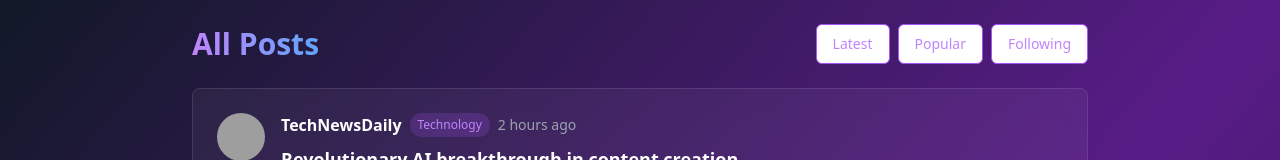
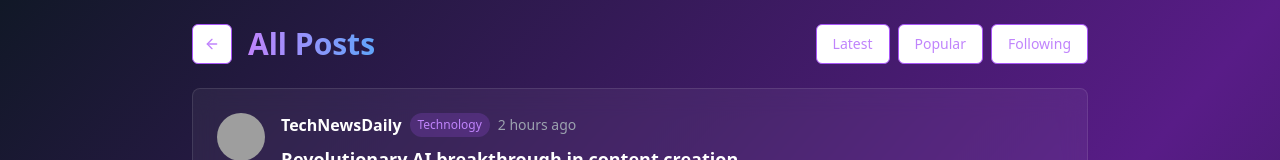
Before and after one commit to BugSlayer555/fusionhub-ai-streams, a React (Vite) app: page /posts in a window 1280 px wide. Shown: the top 160 px of the page. Built offline with nearby package versions, Linux system fonts and the light colour scheme; grey boxes are pictures that could not be loaded.

Commit message:
Add back button to Posts page
Adds a back button to the Posts page to navigate to the previous page.

```diff
--- a/src/pages/Posts.tsx
+++ b/src/pages/Posts.tsx
@@ -1,5 +1,6 @@
 
 import { useState } from "react";
+import { useNavigate } from "react-router-dom";
 import { Button } from "@/components/ui/button";
 import { Card, CardContent, CardHeader, CardTitle } from "@/components/ui/card";
 import {
@@ -8,7 +9,8 @@ import {
   Share,
   Eye,
   Play,
-  Clock
+  Clock,
+  ArrowLeft
 } from "lucide-react";
 
 interface BasePost {
@@ -42,6 +44,7 @@ interface LivePost extends BasePost {
 type Post = RegularPost | LivePost;
 
 const Posts = () => {
+  const navigate = useNavigate();
   const [posts, setPosts] = useState<Post[]>([
     {
       id: 1,
@@ -93,13 +96,27 @@ const Posts = () => {
     }));
   };
 
+  const handleGoBack = () => {
+    navigate(-1); // Go back to previous page
+  };
+
   return (
     <div className="min-h-screen bg-gradient-to-br from-gray-900 via-purple-900 to-gray-900 text-white p-6">
       <div className="max-w-4xl mx-auto space-y-6">
         <div className="flex items-center justify-between">
-          <h1 className="text-3xl font-bold bg-gradient-to-r from-purple-400 to-blue-400 bg-clip-text text-transparent">
-            All Posts
-          </h1>
+          <div className="flex items-center space-x-4">
+            <Button
+              onClick={handleGoBack}
+              variant="outline"
+              size="icon"
+              className="border-purple-500 text-purple-400 hover:bg-purple-500 hover:text-white"
+            >
+              <ArrowLeft className="h-4 w-4" />
+            </Button>
+            <h1 className="text-3xl font-bold bg-gradient-to-r from-purple-400 to-blue-400 bg-clip-text text-transparent">
+              All Posts
+            </h1>
+          </div>
           <div className="flex space-x-2">
             <Button variant="outline" className="border-purple-500 text-purple-400 hover:bg-purple-500 hover:text-white">
               Latest
```
